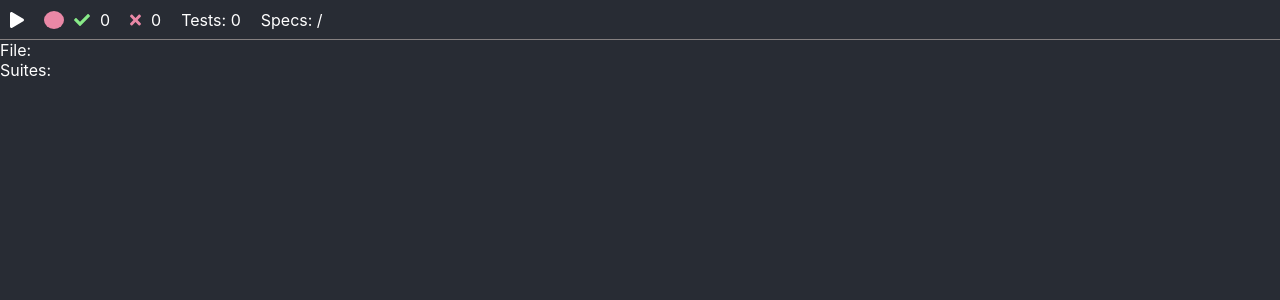
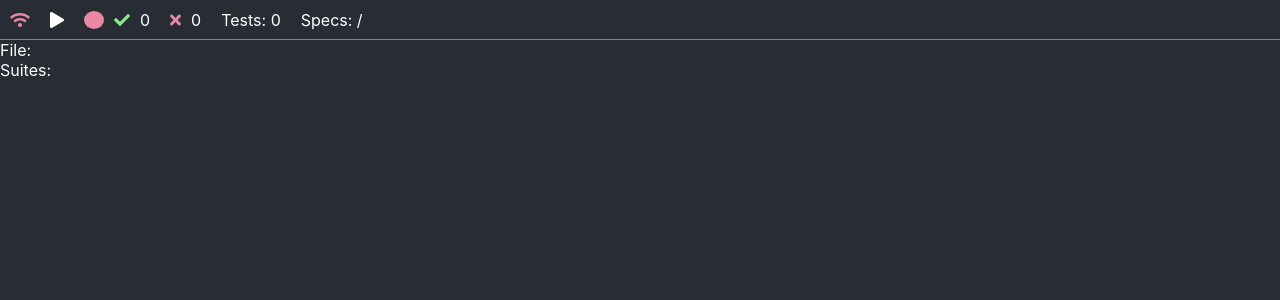
Before and after one commit to israelnyc/cypress-control, a React (Create React App) app in the folder frontend/: page / in a window 1280 px wide. Shown: the top 300 px of the page. Built offline with nearby package versions, Linux system fonts and the light colour scheme.

Commit message:
Add server connection status indicator

```diff
--- a/frontend/src/App.css
+++ b/frontend/src/App.css
@@ -13,20 +13,6 @@ body {
   color: white;
 }
 
-.connection-status {
-  padding: 10px;
-  color: #000;
-  font-weight: bold;
-}
-
-.connection-status.connected {
-  background-color: var(--success-green);
-}
-
-.connection-status.disconnected {
-  background-color: var(--failed-red);
-}
-
 .hidden {
   display: none !important;
 }
--- a/frontend/src/App.js
+++ b/frontend/src/App.js
@@ -130,6 +130,9 @@ class App extends React.Component {
                     totalSpecsRan = {this.state.totalSpecsRan}
                     totalSpecs = {this.state.totalSpecs}
                     cypressIsRunning = {this.state.cypressIsRunning}
+                    isConnectedToServer = {this.state.isConnectedToServer}
+                    reconnectCypressSocket = {this.reconnectCypressSocket}
+                    isSocketDisconnected = {this.state.isSocketDisconnected}
                 />
 
                 <Suite rootSuite={this.state.currentSuite}/>
--- a/frontend/src/components/StatusBar.css
+++ b/frontend/src/components/StatusBar.css
@@ -23,6 +23,14 @@
   color: var(--failed-red);
 }
 
+.server-connection-status.connected {
+  color: var(--success-green);
+}
+
+.server-connection-status.disconnected {
+  color: var(--failed-red);
+}
+
 .runner-status {
   width: 18px;
   height: 18px;
--- a/frontend/src/components/StatusBar.js
+++ b/frontend/src/components/StatusBar.js
@@ -2,12 +2,28 @@ import React from 'react'
 import './StatusBar.css'
 import { startCypressRunner, stopCypressRunner } from '../utils'
 import { FontAwesomeIcon } from '@fortawesome/react-fontawesome'
-import { faCheck, faTimes, faPlay, faStop } from '@fortawesome/free-solid-svg-icons'
+import { faCheck, faTimes, faPlay, faStop, faWifi } from '@fortawesome/free-solid-svg-icons'
 
 class StatusBar extends React.Component {
     render() {
         return (
             <header className="status-bar">
+                <div
+                    title={
+                        `${this.props.isConnectedToServer ? 'Connected to' : 'Disconnected from'} server.` +
+                        `${!this.props.isConnectedToServer && this.props.isSocketDisconnected ? ' Socket has also been disconnected, click to reconnect socket.' : ''}` +
+                        `${!this.props.isConnectedToServer && !this.props.isSocketDisconnected ? ' Waiting for server to reconnect.' : ''}`
+                    }
+                    className={
+                        `server-connection-status ` +
+                        `${this.props.isConnectedToServer ? 'connected' : 'disconnected'}` +
+                        `${this.props.isSocketDisconnected ? ' pointer' : ''}`
+                    }
+
+                    { ...(this.props.isSocketDisconnected && { onClick: this.props.reconnectCypressSocket})}
+                >
+                    <FontAwesomeIcon icon={faWifi} />
+                </div>
                 <div
                     title="Start test runner"
                     className={`start-runner-button ${this.props.cypressIsRunning ? 'hidden' : ''} pointer`}
```
Also changed, not shown: 1 other file (tests, documents, lock files or other folders). Lines whose indentation alone changed are shown as unchanged.
